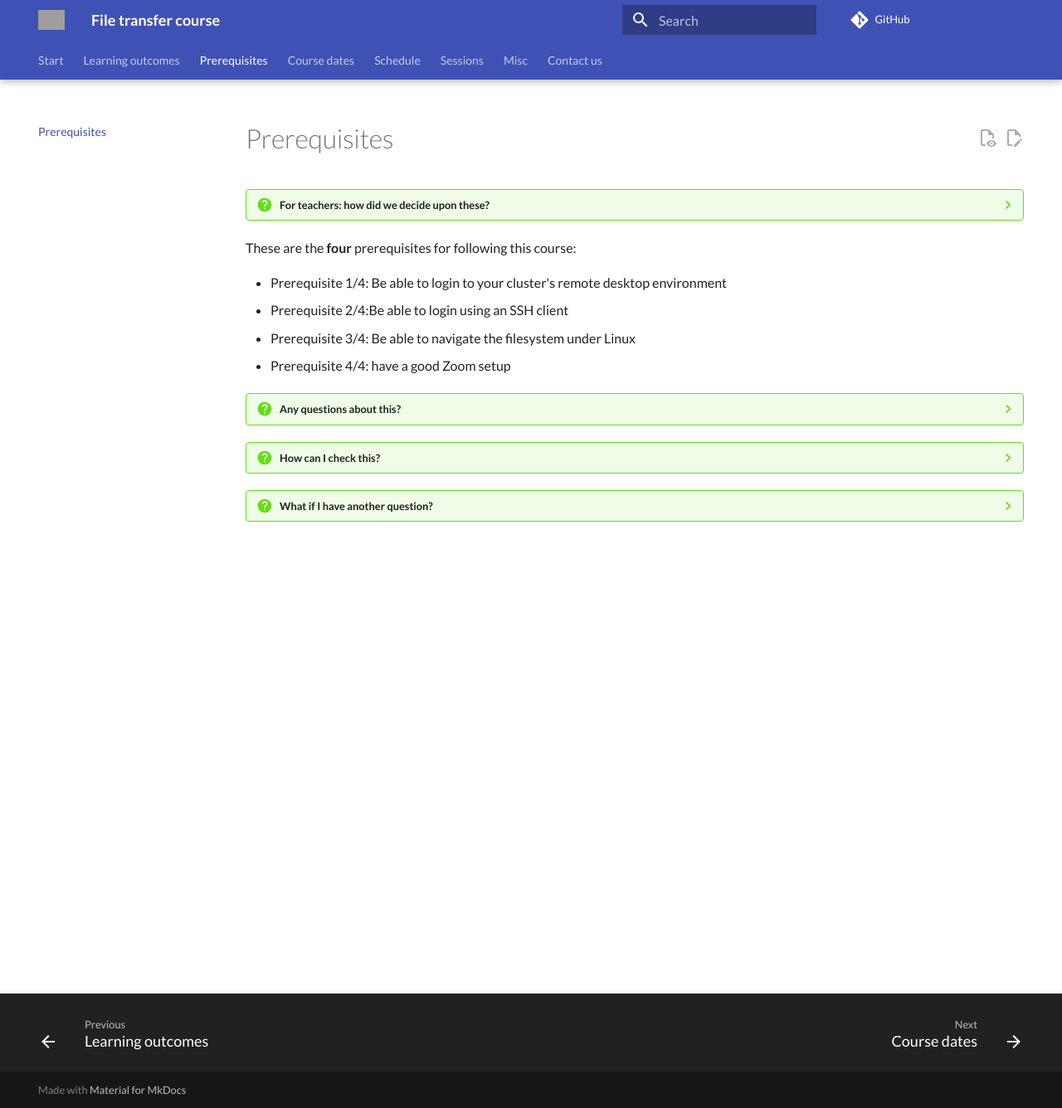
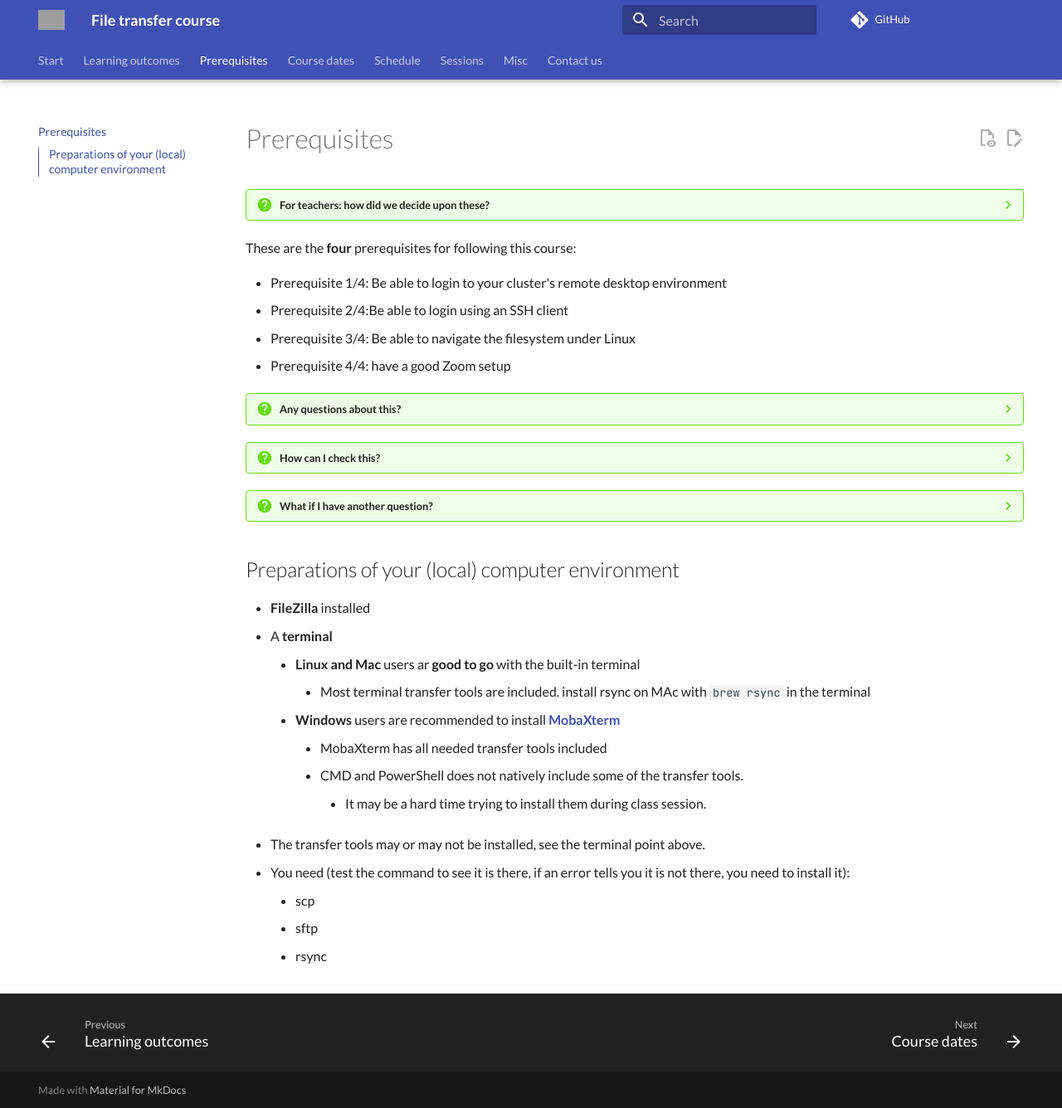
Before and after one commit to UPPMAX/naiss_file_transfer_course, an MkDocs documentation site: the page built from docs/prereqs/README.md, in a window 1280 px wide and 1336 px high. Shown: the whole window at 83% size. Built offline with MkDocs 1.6.1 and Material for MkDocs 9.7.7, drawn with Linux system fonts in a browser that asks for light colours; comment, search, counter and statistics services are not loaded; grey boxes are pictures that could not be loaded.

Commit message:
README.md add local computer preps

```diff
--- a/docs/prereqs/README.md
+++ b/docs/prereqs/README.md
@@ -32,3 +32,19 @@ These are the **four** prerequisites for following this course:
 ???- question "What if I have another question?"
 
     See the [Frequently Asked Questions](../faq/README.md)
+
+## Preparations of your (local) computer environment
+
+- **FileZilla** installed
+- A **terminal**
+    - **Linux and Mac** users ar **good to go** with the built-in terminal
+        - Most terminal transfer tools are included. install rsync on MAc with ``brew rsync`` in the terminal
+    - **Windows** users are recommended to install [**MobaXterm**](https://mobaxterm.mobatek.net/)
+        - MobaXterm has all needed transfer tools included
+        - CMD and PowerShell does not natively include some of the transfer tools.
+            - It may be a hard time trying to install them during class session.
+- The transfer tools may or may not be installed, see the terminal point above.
+- You need (test the command to see it is there, if an error tells you it is not there, you need to install it):
+    - scp
+    - sftp
+    - rsync
```
